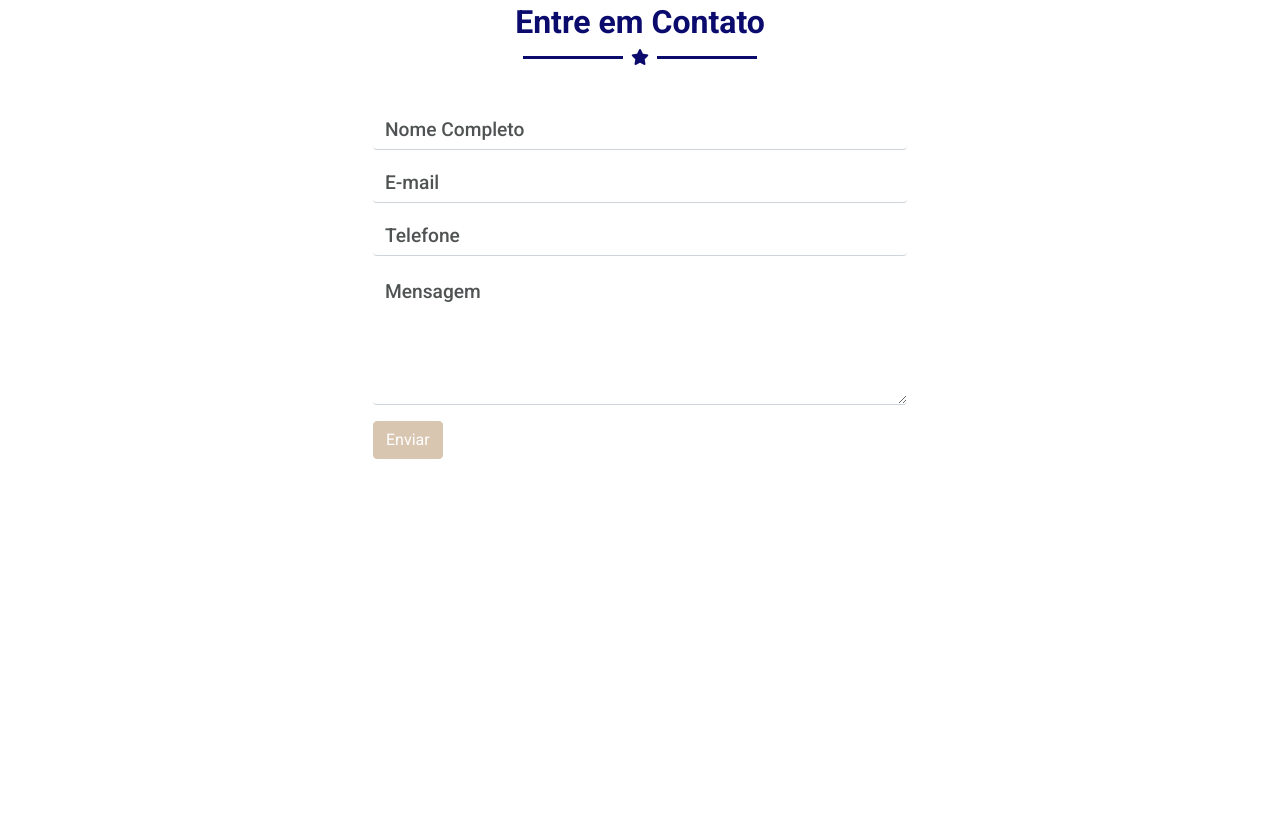
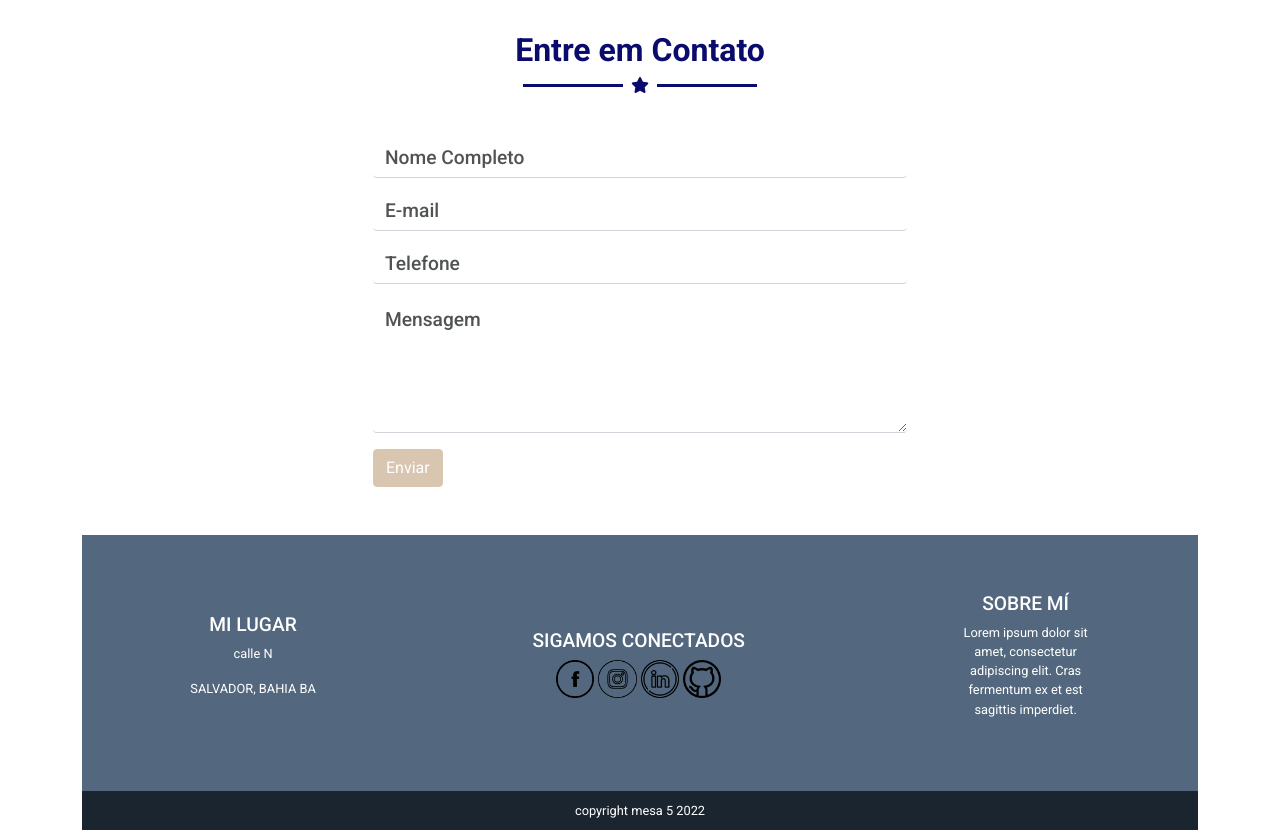
Before and after one commit to helzaaragao/aula22, a plain HTML site: page index.html in a window 1280 px wide. Shown: the part 1458-2288 px from the top of the page. Before the commit the page ends 1965 px from the top, so only its background shows below. Drawn offline with nearby package versions, Linux system fonts and the light colour scheme.

Commit message:
Nav/footer

```diff
--- a/css/style.css
+++ b/css/style.css
@@ -68,12 +68,12 @@
     font-weight: bolder;
 }
 
-.itemDetails{
+.itemDetails {
     width: 350px;
     cursor: pointer;
 }
 
-.itemDetails:hover{
+.itemDetails:hover {
     background-color: #a9868650;
     border-radius: 5%;
 }
@@ -102,7 +102,7 @@
     margin: 0;
 }
 
-.sobre .title-line .line{
+.sobre .title-line .line {
     display: block;
     width: 4rem;
     height: 0.3vh;
@@ -111,8 +111,9 @@
     margin: 0;
     padding: 0;
 }
-.sobre .title-line i{
-    color:#fff ;
+
+.sobre .title-line i {
+    color: #fff;
 }
 
 
@@ -131,8 +132,9 @@
     margin-top: 3rem;
     margin-bottom: 3rem;
 }
+
 .sobre .mt-2 {
-    margin-top: -3.2rem!important;
+    margin-top: -3.2rem !important;
 }
 
 .container-text {
@@ -165,24 +167,49 @@
     color: #fff;
 }
 
-<<<<<<< HEAD
-=======
-@media(min-width: 900px) {
-    .item {
-        display: flex;
-        flex-direction: row;
-    }
+.footer {
+    width: 100%;
+    height: 120vw;
+    display: flex;
+    flex-direction: column;
+    align-items: center;
+    justify-content: space-around;
+    background-color: rgba(83, 104, 126, 255);
+}
+
+.pictures {
+    display: flex;
+    flex-direction: column;
+    align-items: center;
+}
+
+.pictures img {
+    max-width: 12vw;
 
 }
 
+.footer h2 {
+    font-size: 6vw;
+}
 
+.align {
+    color: white;
+    text-align: center;
+}
 
->>>>>>> b1f044bb7b22a678d44339bddb254e722bf04385
+.size {
+    font-size: 4vw;
+}
+
+.copyright {
+    background-color: #1a252f;
+}
+
 
 /* Joao aqui /*/
 label.logo {
     color: white;
-    font-size: 35px;
+    font-size: 6vw;
     line-height: 80px;
     padding: 0 32px;
     font-weight: bold;
@@ -203,12 +230,12 @@ header {
     color: white;
     display: flex;
     justify-content: space-between;
-    height: 100px;
+    height: 40vw;
     align-items: center;
     width: 100%;
 }
 
-.menu {
+/*.menu {
     display: none;
     text-decoration: none;
     color: white;
@@ -218,7 +245,7 @@ header {
     padding-left: 15px;
 
 
-}
+}*/
 
 
 
@@ -229,9 +256,68 @@ header {
         display: flex;
         flex-direction: row;
     }
+/*responsico hearder*/
+label.logo {
+    color: white;
+    font-size: 3vw;
+}
+
+ header {
+        height: 10vw;
+        width: 100%;
+    }
+
+
+/*responsivo hearder*/
+
+.footer {
+    height: 20vw;
+    display: flex;
+    flex-direction: row;
+    justify-content: space-around;
 
 }
-@media (max-width: 460px){
+
+.containerp {
+    width: 10vw;
+
+}
+
+.pictures {
+    display: flex;
+    flex-direction: column;
+    align-items: center;
+}
+
+.pictures img {
+    max-width: 3vw;
+    padding: 0%;
+}
+
+.footer h2 {
+    font-size: 1.5vw;
+}
+
+.align {
+    color: white;
+    text-align: center;
+}
+
+.size {
+    font-size: 1vw;
+}
+
+.copyright {
+    display: flex;
+    align-items: center;
+    justify-content: center;
+    height: 3vw;
+    background-color: #1a252f;
+}
+}
+
+
+@media (max-width: 460px) {
     .menu {
         display: flex;
         justify-content: center;
@@ -244,7 +330,8 @@ header {
         width: 20vw;
 
     }
-    .nav-bar{
+
+    .nav-bar {
         display: flex;
         justify-content: end;
         align-items: end;
@@ -256,15 +343,11 @@ header {
 
 
 
-<<<<<<< HEAD
-=======
-}
-
-
-@media(max-width: 650px) {
+<<<<<<< HEAD=======@media(max-width: 650px) {
     .margin-paragraf {
         margin: 0;
         padding: 0;
     }
 }
->>>>>>> b1f044bb7b22a678d44339bddb254e722bf04385
+
+>>>>>>>b1f044bb7b22a678d44339bddb254e722bf04385
--- a/index.html
+++ b/index.html
@@ -19,7 +19,31 @@
     <div container-fluid>
       <label class='logo'>Mi Nombre</label>
     </div>
-    <div class="nav-bar"><a href="" class='menu'>MENU<ion-icon name="menu-outline"></ion-icon></a>
+    <!--<div class="nav-bar"><a href="" class='menu'>MENU<ion-icon name="menu-outline"></ion-icon></a>-->
+      <!--Teste nav-->
+      <nav class="navbar navbar-expand-lg navbar-dark bg-purple">
+        <div class="container-fluid">
+          <a class="navbar-brand" href="#"></a>
+          <button class="navbar-toggler" type="button" data-bs-toggle="collapse" data-bs-target="#navbarNav" aria-controls="navbarNav" aria-expanded="true" aria-label="Toggle navigation">
+            <a class="navbar-toggler-icon"></a>
+          </button>
+          <div class="collapse navbar-collapse" id="navbarNav">
+            <ul class="navbar-nav">
+              <li class="nav-item">
+                <a class="nav-link active"  href="#">Portfolio</a>
+              </li>
+              <li class="nav-item">
+                <a class="nav-link active" href="#">Sobre</a>
+              </li>
+              <li class="nav-item">
+                <a class="nav-link active" href="#">Contato</a>
+              </li>
+
+            </ul>
+          </div>
+        </div>
+      </nav>
+      <!--teste nav-->
   </header>
 
 
@@ -291,6 +315,31 @@
         </div>
       </div>
     </div>
+    <footer>
+      <section class="footer">
+        <div class="firstdiv">
+          <h2 class="align">MI LUGAR</h2>
+          <p class="align size">calle N</p>
+          <p class="align size">SALVADOR, BAHIA BA</p>
+
+        </div class="alignconet">
+        <div class="pictures">
+          <h2 class="align">SIGAMOS CONECTADOS</h2>
+          <div>
+          <img src="img/facebook.png" alt="logo facebook">
+          <img src="img/instagram.png" alt="logo instagram">
+          <img src="img/linkedin.png" alt="Logo linkd">
+          <img src="img/github.png" alt="Logo github">
+        </div>
+        </div>
+        <div>
+          <h2 class="align">SOBRE MÍ</h2>
+          <p class="align size containerp">Lorem ipsum dolor sit amet, consectetur adipiscing elit. Cras fermentum ex et est
+            sagittis imperdiet.</p>
+        </div>
+      </section>
+      <div class="copyright align size">copyright mesa 5 2022</div>
+    </footer>
 
     <script type="module" src="https://unpkg.com/ionicons@5.5.2/dist/ionicons/ionicons.esm.js"></script>
     <script nomodule src="https://unpkg .com/ionicons@5.5.2/dist/ionicons/ionicons.js"></script>
```
Also changed, not shown: img/facebook.png (added), img/github.png (added), img/instagram.png (added), img/linkedin.png (added).
